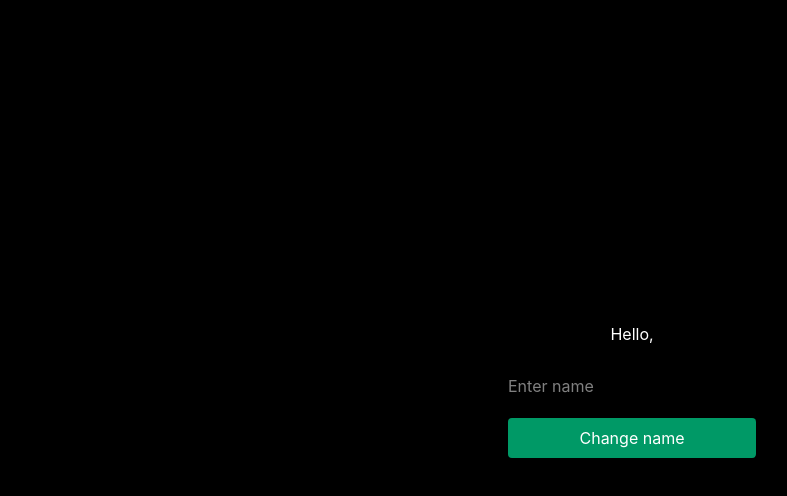
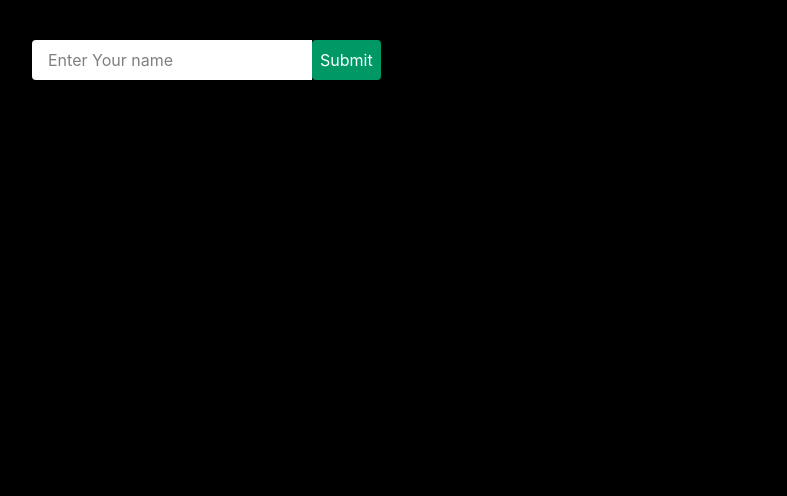
Before and after one commit to mauryasuryakant/React, a React (Vite) app in the folder PtsRj/: page / in a window 1280 px wide. Shown: the top 496 px of the page, without its empty margins (8-795 px from the left). Built offline with nearby package versions, Linux system fonts and the light colour scheme.

Commit message:
take pause for local work,,update component imports and modify Form and Test components for better functionality

```diff
--- a/PtsRj/src/App.jsx
+++ b/PtsRj/src/App.jsx
@@ -1,5 +1,5 @@
 import { useState } from "react";
-import Form from "./components/Form";
+// import Form from "./components/Form";
 
 const App = () => {
   const [counter, setCounter] = useState(1);
@@ -31,7 +31,6 @@ const App = () => {
       </button>
       </div>
       <hr className="bg-white" />
-      <Form/>
 
     </main>
   );
--- a/PtsRj/src/components/Form.jsx
+++ b/PtsRj/src/components/Form.jsx
@@ -7,7 +7,7 @@ const Form = () => {
   };
 
   return (
-    <>
+    <main className="bg-black text-white h-screen w-full p-10">
       <form onSubmit={(e) => {
         submitHandler(e)
       }}>
@@ -20,7 +20,7 @@ const Form = () => {
           Submit
         </button>
       </form>
-    </>
+    </main>
   );
 };
 
--- a/PtsRj/src/components/Test.jsx
+++ b/PtsRj/src/components/Test.jsx
@@ -1,7 +1,7 @@
 import { useState } from "react";
 
 const Test = () => {
-  const [user, setUser] = useState("");
+  const [user, setUser] = useState("Ayush");
 
   const changeUser = (e) => {
     setUser(e);
@@ -13,15 +13,16 @@ const Test = () => {
 
       <form
         onSubmit={(e) => {
-          changeUser(e.target.value);
+          // e.preventDefault();
+          changeUser(e);
         }}
         className="flex flex-col p-5 gap-5"
       >
         <input
-          onChange={(e) => {
-            console.log(e.target.value);
+          onClick={(e) => {
+            changeUser(e.target.value);
           }}
-          value={user}
+          // value={user}
           type="text"
           placeholder="Enter name"
         />
--- a/PtsRj/src/main.jsx
+++ b/PtsRj/src/main.jsx
@@ -1,9 +1,10 @@
 import { createRoot } from 'react-dom/client'
 import './index.css'
 // import App from './App.jsx'
-import Test from './components/Test.jsx'
+import Form from './components/Form.jsx'
+// import Test from './components/Test.jsx'
 
 createRoot(document.getElementById('root')).render(
     // <App />
-    <Test />
+    <Form />
 )
```
